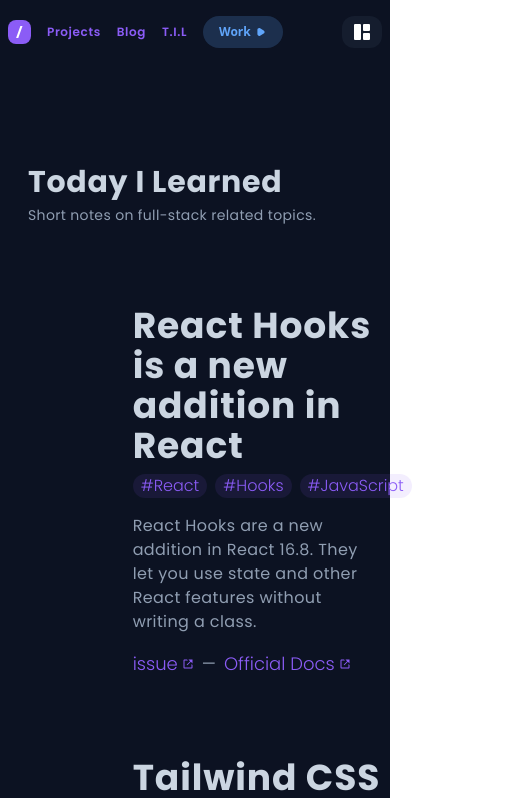
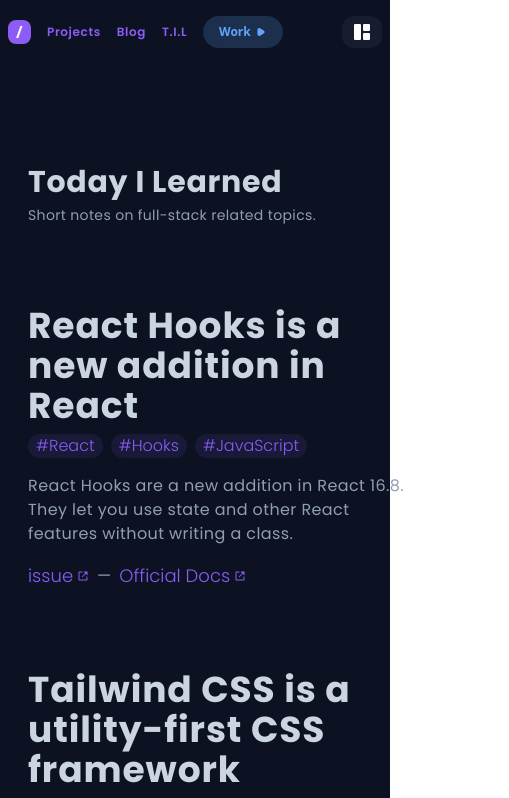
Before and after one commit to ImJars/Development-full-coding, a React (Vite) app: page /til in a window 390 px wide. Shown: the top 798 px of the page, 509 px wide, since content can reach past the window. Built offline with nearby package versions, Linux system fonts and the light colour scheme.

Commit message:
Update TIL.jsx

```diff
--- a/src/TIL.jsx
+++ b/src/TIL.jsx
@@ -88,9 +88,11 @@ function Til() {
               </TilSectionTitle>
             </div>
           </TilSection>
-          <div className="flex w-full">
-            <div className="w-1/3"></div>
-            <div className="w-2/3">
+          <TilSection>
+            <div className="mb-20 content-wrapped block mx-auto">
+              <TilSectionTitle className="mx-5 sm:mx-0 flex">
+                <div className="md:w-1/3"></div>
+                <div className="flex-1">
                   <TodayComponent
                     title="React Hooks is a new addition in React"
                     tag_1="#React"
@@ -128,7 +130,9 @@ function Til() {
                     link_2="Official Docs"
                   />
                 </div>
+              </TilSectionTitle>
             </div>
+          </TilSection>
           <div className="mt-20">
             <Footer />
           </div>
```
Lines whose indentation alone changed are shown as unchanged.
